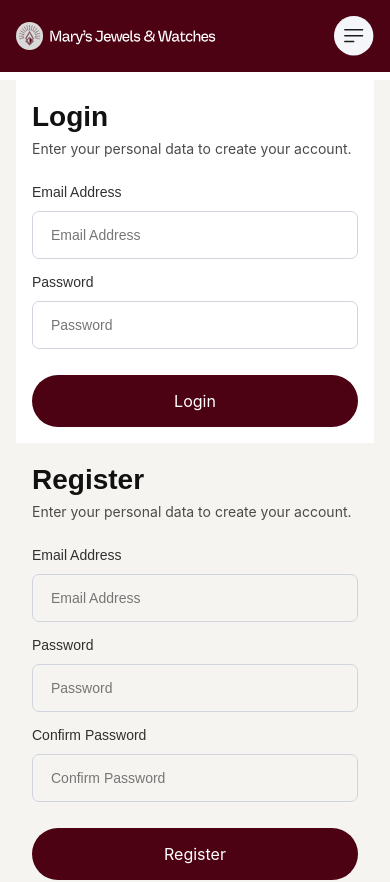
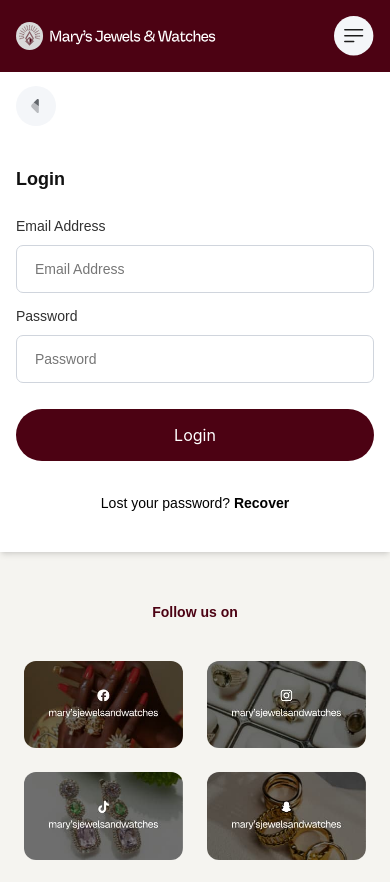
Before and after one commit to jazzygee36/mary-s-jewels, a React (Vite) app: page /account in a window 390 px wide. Shown: the top 882 px of the page. Built offline with nearby package versions, Linux system fonts and the light colour scheme; a small style sheet from the web is missing; a web font is replaced by a local one.

Commit message:
sign up page

```diff
--- a/src/App.tsx
+++ b/src/App.tsx
@@ -4,6 +4,7 @@ import AllCollection from "./pages/all-collections";
 import ProductId from "./pages/product-id";
 import OrderSummary from "./pages/order/order-summary";
 import Account from "./pages/account/account";
+import SignUp from "./pages/sign-up";
 
 function App() {
   return (
@@ -11,6 +12,7 @@ function App() {
       <Routes>
         <Route path="/" element={<Navigate to="/home" replace />} />
         <Route path="/home" element={<Home />} />
+        <Route path="/sign-up" element={<SignUp />} />
         <Route path="/all-collections" element={<AllCollection />} />
         <Route path="/account" element={<Account />} />
         <Route path="/product/:id" element={<ProductId />} />
--- a/src/pages/account/account.tsx
+++ b/src/pages/account/account.tsx
@@ -1,75 +1,69 @@
+import { useState } from "react";
 import HomeButton from "../../components/button";
 import Follow from "../../components/follow";
 import Footer from "../../components/footer";
 import Header from "../../components/header";
 import HomeInput from "../../components/input";
+import BackArrow from "../../assets/icons/back-arrow";
+import SignUp from "../sign-up";
 
 const Account = () => {
+  const [activeTab, setActiveTab] = useState<"login" | "register">("login");
+
   return (
-    <div className="bg-[#F5F4F0]">
+    <div className="bg-[#F5F4F0] min-h-screen">
       <Header />
-      <div className="grid grid-cols-1 md:grid-cols-2 m-4 md:mx-[80px] mt-[80px] ">
-        <div className="bg-white p-4 md:p-[90px]">
-          <h2 className="text-[#111111] text-[28px] font-vastago font-semibold">
+
+      <div className="grid grid-cols-1 md:grid-cols-2 m-0 md:mx-[80px] mt-[70px] md:mt-[50px] ">
+        {/* LOGIN */}
+        <div
+          onClick={() => setActiveTab("login")}
+          className={`p-4 md:p-[90px] cursor-pointer transition-all duration-300 ${
+            activeTab === "login" ? "bg-white shadow-md" : "bg-transparent"
+          }`}>
+          <BackArrow />
+          <h2 className="text-[#111111] text-[18px] md:text-[28px] font-vastago font-semibold mt-[40px]">
             Login
           </h2>
-          <p className="text-[#4B4B4B] text-[14px]">
-            Enter your personal data to create your account.
+
+          <p className="text-[#4B4B4B] text-[14px] hidden md:block">
+            Enter your personal data to access your account.
           </p>
 
-          <form className="mt-[20px] flex flex-col space-y-[10px] md:space-y-[10px] mt-4">
+          <form className="mt-[20px] flex flex-col space-y-[10px]">
             <HomeInput
-              type={"text"}
+              type="text"
               label="Email Address"
               placeholder="Email Address"
             />
+
             <HomeInput
-              type={"password"}
+              type="password"
               label="Password"
               placeholder="Password"
             />
+
             <HomeButton
-              title={"Login"}
-              bg={"#4C0213"}
+              title="Login"
+              bg="#4C0213"
               className="text-white rounded-[100px] py-[14px] mt-4"
             />
+            <div className="text-[14px] md:text-[16px] font-geist  text-center  my-[22px]">
+              Lost your password? <span className="font-semibold">Recover</span>
+            </div>
           </form>
         </div>
-        <div>
-          <div className="p-4 md:p-[90px]">
-            <h2 className="text-[#111111] text-[28px] font-vastago font-semibold">
-              Register
-            </h2>
-            <p className="text-[#4B4B4B] text-[14px]">
-              Enter your personal data to create your account.
-            </p>
 
-            <form className="mt-[20px] flex flex-col space-y-[10px] md:space-y-[10px] mt-4">
-              <HomeInput
-                type={"text"}
-                label="Email Address"
-                placeholder="Email Address"
-              />
-              <HomeInput
-                type={"password"}
-                label="Password"
-                placeholder="Password"
-              />
-              <HomeInput
-                type={"text"}
-                label="Confirm Password"
-                placeholder="Confirm Password"
-                className=""
-              />
-              <HomeButton
-                title={"Register"}
-                bg={"#4C0213"}
-                className="text-white rounded-[100px] py-[14px] mt-4"
-              />
-            </form>
-          </div>
+        {/* REGISTER */}
+        <div
+          onClick={() => setActiveTab("register")}
+          className={`hidden md:block p-4 md:p-[90px] w-full cursor-pointer transition-all duration-300 ${
+            activeTab === "register" ? "bg-white shadow-md" : "bg-transparent"
+          }`}>
+          <SignUp />
         </div>
       </div>
+
       <Follow />
       <Footer />
     </div>
--- /dev/null
+++ b/src/pages/sign-up/index.tsx
@@ -0,0 +1,45 @@
+import HomeButton from "../../components/button";
+import HomeInput from "../../components/input";
+import BackArrow from "../../assets/icons/back-arrow";
+
+const SignUp = () => {
+  return (
+    <div
+      //   onClick={() => setActiveTab("register")}
+      className={` p-4  md:p-0 w-full cursor-pointer transition-all duration-300`}>
+      <BackArrow />
+
+      <h2 className="text-[#111111] text-[28px] font-vastago font-semibold mt-[40px]">
+        Register
+      </h2>
+
+      <p className="text-[#4B4B4B] text-[14px]">
+        Enter your personal data to create your account.
+      </p>
+
+      <form className="mt-[20px] flex flex-col space-y-[10px]">
+        <HomeInput
+          type="text"
+          label="Email Address"
+          placeholder="Email Address"
+        />
+
+        <HomeInput type="password" label="Password" placeholder="Password" />
+
+        <HomeInput
+          type="text"
+          label="Confirm Password"
+          placeholder="Confirm Password"
+        />
+
+        <HomeButton
+          title="Register"
+          bg="#4C0213"
+          className="text-white rounded-[100px] py-[14px] mt-4"
+        />
+      </form>
+    </div>
+  );
+};
+
+export default SignUp;
```
